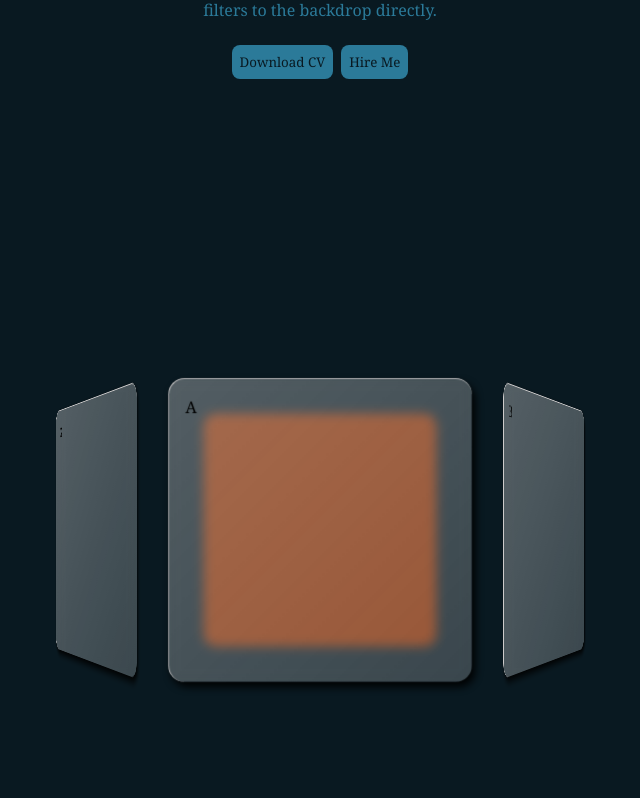
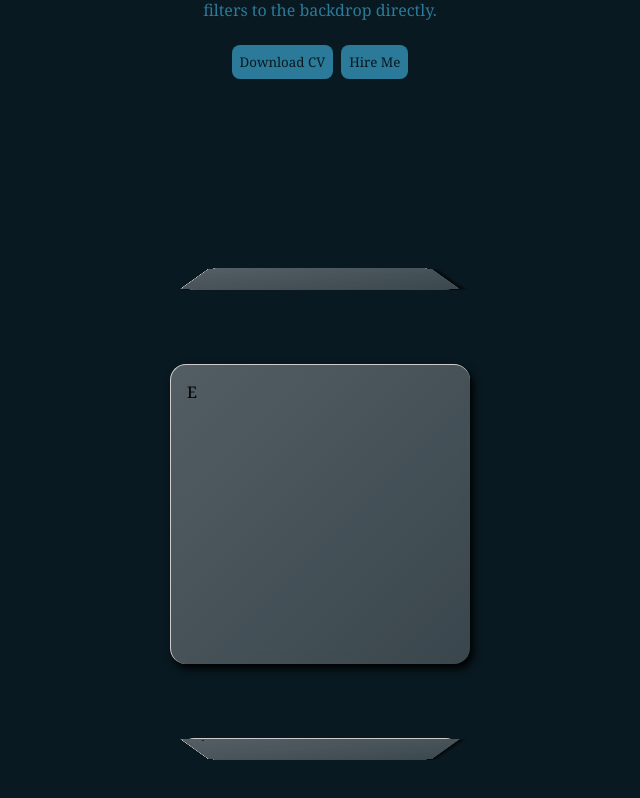
Before and after one commit to AbielKiflu/portfolio, a React (Create React App) app: page /project in a window 1280 px wide. Shown: the part 734-1532 px from the top of the page, without its empty margins (320-960 px from the left). Built offline with nearby package versions, Linux system fonts and the light colour scheme.

Commit message:
transformation of carousel to styled component

```diff
--- /dev/null
+++ b/src/components/carousel/carousel.css
@@ -0,0 +1,43 @@
+:root {
+  --angleZ: -90deg;
+  --angleY: 72deg;
+  --translateZ: 300px;
+  --card-width: 300px;
+  --card-height: 300px;
+}
+
+@media only screen and (min-width: 600px) {
+  .project {
+    padding: 0;
+  }
+  .scene {
+    width: var(--card-width);
+    height: var(--card-height);
+    transform: rotateZ(0deg);
+    transition: transform 1s;
+    --angleY: 72deg;
+    --angleZ: 0deg;
+    --translateZ: 300px;
+  }
+}
+
+.carousel__card:nth-child(1) {
+  transform: rotateY(calc(var(--angleY) * 1)) rotateZ(var(--angleZ))
+    translateZ(var(--translateZ));
+}
+.carousel__card:nth-child(2) {
+  transform: rotateY(calc(var(--angleY) * 2)) rotateZ(var(--angleZ))
+    translateZ(var(--translateZ));
+}
+.carousel__card:nth-child(3) {
+  transform: rotateY(calc(var(--angleY) * 3)) rotateZ(var(--angleZ))
+    translateZ(var(--translateZ));
+}
+.carousel__card:nth-child(4) {
+  transform: rotateY(calc(var(--angleY) * 4)) rotateZ(var(--angleZ))
+    translateZ(var(--translateZ));
+}
+.carousel__card:nth-child(5) {
+  transform: rotateY(calc(var(--angleY) * 5)) rotateZ(var(--angleZ))
+    translateZ(var(--translateZ));
+}
--- a/src/components/carousel/carousel.js
+++ b/src/components/carousel/carousel.js
@@ -1,6 +1,82 @@
-import React, { useState } from "react";
-import { Link } from "react-router-dom";
-import "./carusel.css";
+import React, { useRef } from "react";
+import "./carousel.css";
 import styled from "styled-components";
 
-export default Carusel;
+const Carousel = ({ data }) => {
+  const carousel = useRef(null);
+  const selectedIndex = useRef(1);
+  const cardCount = useRef(5);
+
+  // a function that rotates the carousel
+  const rotateCarousel = () => {
+    var angle = (selectedIndex.current / cardCount.current) * -360;
+    carousel.current.style.transform =
+      "translateZ(-300px) rotateY(" + angle + "deg)";
+    selectedIndex.current++;
+  };
+
+  return (
+    <Scene>
+      <Carousels ref={carousel}>
+        <CarouselCards number={1} onClick={rotateCarousel}>
+          A
+        </CarouselCards>
+        <CarouselCards number={2} onClick={rotateCarousel}>
+          B
+        </CarouselCards>
+        <CarouselCards number={3} onClick={rotateCarousel}>
+          C
+        </CarouselCards>
+        <CarouselCards number={4} onClick={rotateCarousel}>
+          D
+        </CarouselCards>
+        <CarouselCards number={5} onClick={rotateCarousel}>
+          E
+        </CarouselCards>
+      </Carousels>
+    </Scene>
+  );
+};
+
+export default Carousel;
+
+const Scene = styled.div`
+  width: var(--card-height);
+  height: var(--card-width);
+  position: relative;
+  background: transparent;
+  perspective: 1000px;
+  border-radius: 1rem;
+  transform: rotateZ(90deg);
+  transition: transform 1s;
+`;
+
+const Carousels = styled.div`
+  height: 100%;
+  width: 100%;
+  border-radius: 1rem;
+  transform: translateZ(-300px);
+  transform-style: preserve-3d;
+  transition: transform 1s;
+`;
+
+const CarouselCards = styled.div`
+  position: absolute;
+  color: black;
+  background: var(--glass-color);
+  border-radius: 1rem;
+  display: flex;
+  flex-direction: column;
+  padding: 1rem;
+  width: 100%;
+  height: 100%;
+  box-shadow: 0.2rem 0.3rem 0.5rem var(--bg-color);
+  border-top: 1px solid rgb(206, 204, 204);
+  border-left: 1px solid rgb(206, 204, 204);
+  backdrop-filter: blur(5px);
+  backface-visibility: hidden;
+  -moz-backface-visibility: hidden;
+  -webkit-backface-visibility: hidden;
+  transform: rotateY(calc(var(--angleY) * ${(props) => props.number}))
+    rotateZ(var(--angleZ)) translateZ(var(--translateZ));
+`;
--- a/src/pages/Project.js
+++ b/src/pages/Project.js
@@ -1,85 +1,9 @@
 import "./projects.css";
+import Carousel from "../components/carousel/Carousel";
 import React, { useRef } from "react";
 
 const Project = () => {
-  const carousel = useRef(null);
-  const selectedIndex = useRef(1);
-  const cardCount = useRef(6);
-
-  function rotateCarousel() {
-    var angle = (selectedIndex.current / cardCount.current) * -360;
-    carousel.current.style.transform =
-      "translateZ(-300px) rotateY(" + angle + "deg)";
-  }
-
-  return (
-    <div
-      className="project"
-      onScroll={() => {
-        rotateCarousel();
-        selectedIndex.current++;
-      }}
-    >
-      <div className="scene">
-        <div className="carousel" ref={carousel}>
-          <div
-            className="carousel__card"
-            onClick={() => {
-              rotateCarousel();
-              selectedIndex.current++;
-            }}
-          >
-            A
-          </div>
-          <div
-            className="carousel__card"
-            onClick={() => {
-              rotateCarousel();
-              selectedIndex.current++;
-            }}
-          >
-            B
-          </div>
-          <div
-            className="carousel__card"
-            onClick={() => {
-              rotateCarousel();
-              selectedIndex.current++;
-            }}
-          >
-            C
-          </div>
-          <div
-            className="carousel__card"
-            onClick={() => {
-              rotateCarousel();
-              selectedIndex.current++;
-            }}
-          >
-            D
-          </div>
-          <div
-            className="carousel__card"
-            onClick={() => {
-              rotateCarousel();
-              selectedIndex.current++;
-            }}
-          >
-            F
-          </div>
-          <div
-            className="carousel__card"
-            onClick={() => {
-              rotateCarousel();
-              selectedIndex.current++;
-            }}
-          >
-            G
-          </div>
-        </div>
-      </div>
-    </div>
-  );
+  return <Carousel />;
 };
 
 export default Project;
--- a/src/pages/home.css
+++ b/src/pages/home.css
@@ -50,6 +50,7 @@ body {
   border-radius: 0.5rem;
   display: flex;
   padding: 0.5rem;
+  margin: 0rem 0.5rem;
   gap: 1rem;
   justify-content: space-around;
   align-items: center;
--- a/src/pages/projects.css
+++ b/src/pages/projects.css
@@ -13,94 +13,3 @@
   align-items: center;
   gap: 1rem;
 }
-
-.scene {
-  width: var(--card-height);
-  height: var(--card-width);
-  position: relative;
-  background: transparent;
-  perspective: 1000px;
-  border-radius: 1rem;
-  transform: rotateZ(90deg);
-  transition: transform 1s;
-}
-
-.carousel {
-  height: 100%;
-  width: 100%;
-  background: rgba(129, 45, 5, 0.986);
-  border-radius: 1rem;
-  transform: translateZ(-288px);
-  transform-style: preserve-3d;
-  transition: transform 1s;
-}
-
-.carousel__card {
-  position: absolute;
-  color: black;
-  background: var(--glass-color);
-  border-radius: 1rem;
-  display: flex;
-  flex-direction: column;
-  padding: 1rem;
-  width: 100%;
-  height: 100%;
-  box-shadow: 0.2rem 0.3rem 0.5rem var(--bg-color);
-  border-top: 1px solid rgb(206, 204, 204);
-  border-left: 1px solid rgb(206, 204, 204);
-  backdrop-filter: blur(5px);
-  backface-visibility: hidden;
-  -moz-backface-visibility: hidden;
-  -webkit-backface-visibility: hidden;
-}
-
-@media only screen and (min-width: 600px) {
-  .project {
-    padding: 0;
-  }
-  .scene {
-    width: var(--card-width);
-    height: var(--card-height);
-    transform: rotateZ(0deg);
-    transition: transform 1s;
-    --angleY: 60deg;
-    --angleZ: 0deg;
-    --translateZ: 300px;
-  }
-}
-
-.carousel__card:nth-child(1) {
-  transform: rotateY(0deg) rotateZ(var(--angleZ)) translateZ(var(--translateZ));
-}
-.carousel__card:nth-child(2) {
-  transform: rotateY(var(--angleY)) rotateZ(var(--angleZ))
-    translateZ(var(--translateZ));
-}
-.carousel__card:nth-child(3) {
-  transform: rotateY(calc(var(--angleY) * 2)) rotateZ(var(--angleZ))
-    translateZ(var(--translateZ));
-}
-.carousel__card:nth-child(4) {
-  transform: rotateY(calc(var(--angleY) * 3)) rotateZ(var(--angleZ))
-    translateZ(var(--translateZ));
-}
-.carousel__card:nth-child(5) {
-  transform: rotateY(calc(var(--angleY) * 4)) rotateZ(var(--angleZ))
-    translateZ(var(--translateZ));
-}
-.carousel__card:nth-child(6) {
-  transform: rotateY(calc(var(--angleY) * 5)) rotateZ(var(--angleZ))
-    translateZ(var(--translateZ));
-}
-.carousel__card:nth-child(7) {
-  transform: rotateY(calc(var(--angleY) * 6)) rotateZ(var(--angleZ))
-    translateZ(var(--translateZ));
-}
-.carousel__card:nth-child(8) {
-  transform: rotateY(calc(var(--angleY) * 7)) rotateZ(var(--angleZ))
-    translateZ(var(--translateZ));
-}
-.carousel__card:nth-child(9) {
-  transform: rotateY(calc(var(--angleY) * 8)) rotateZ(var(--angleZ))
-    translateZ(var(--translateZ));
-}
```
